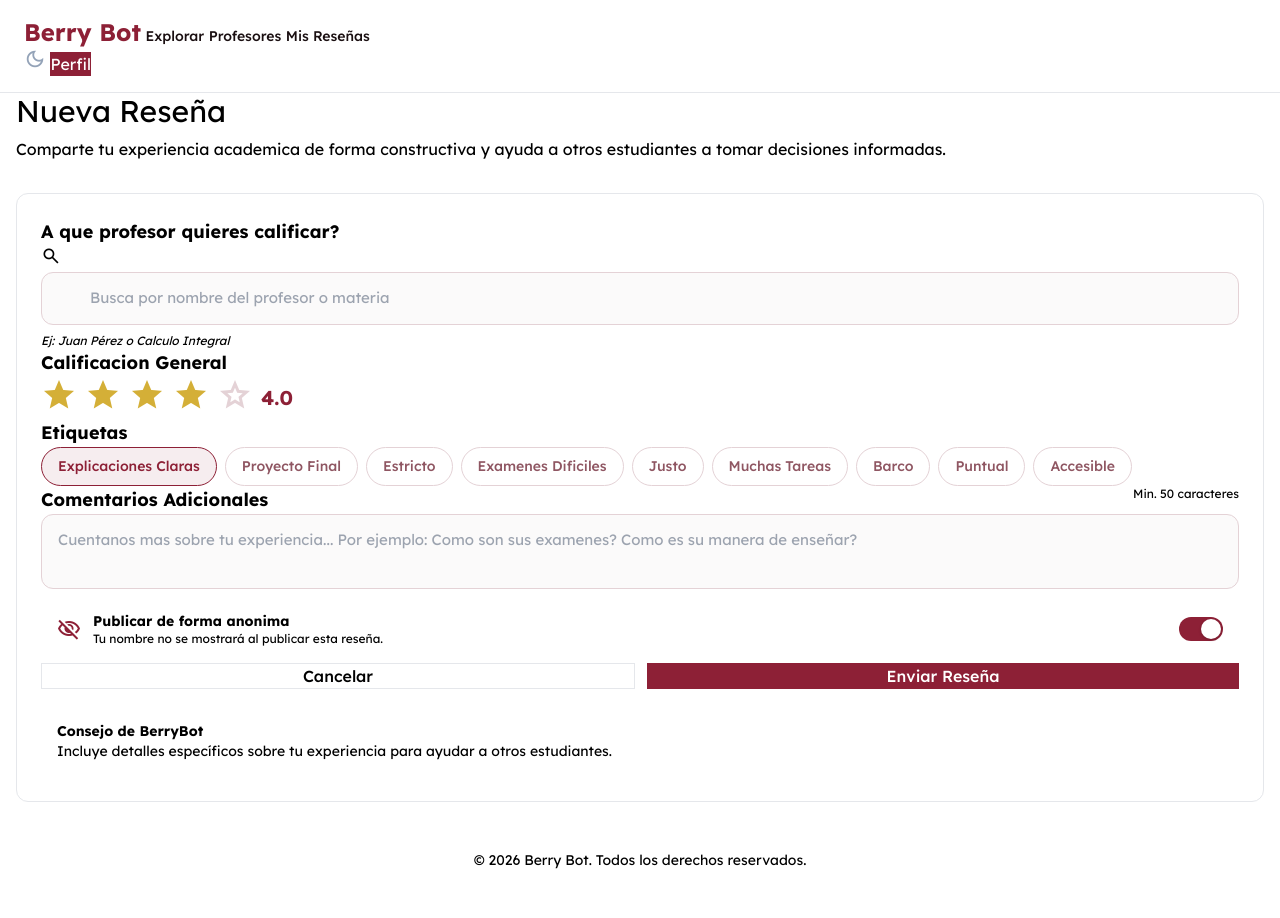
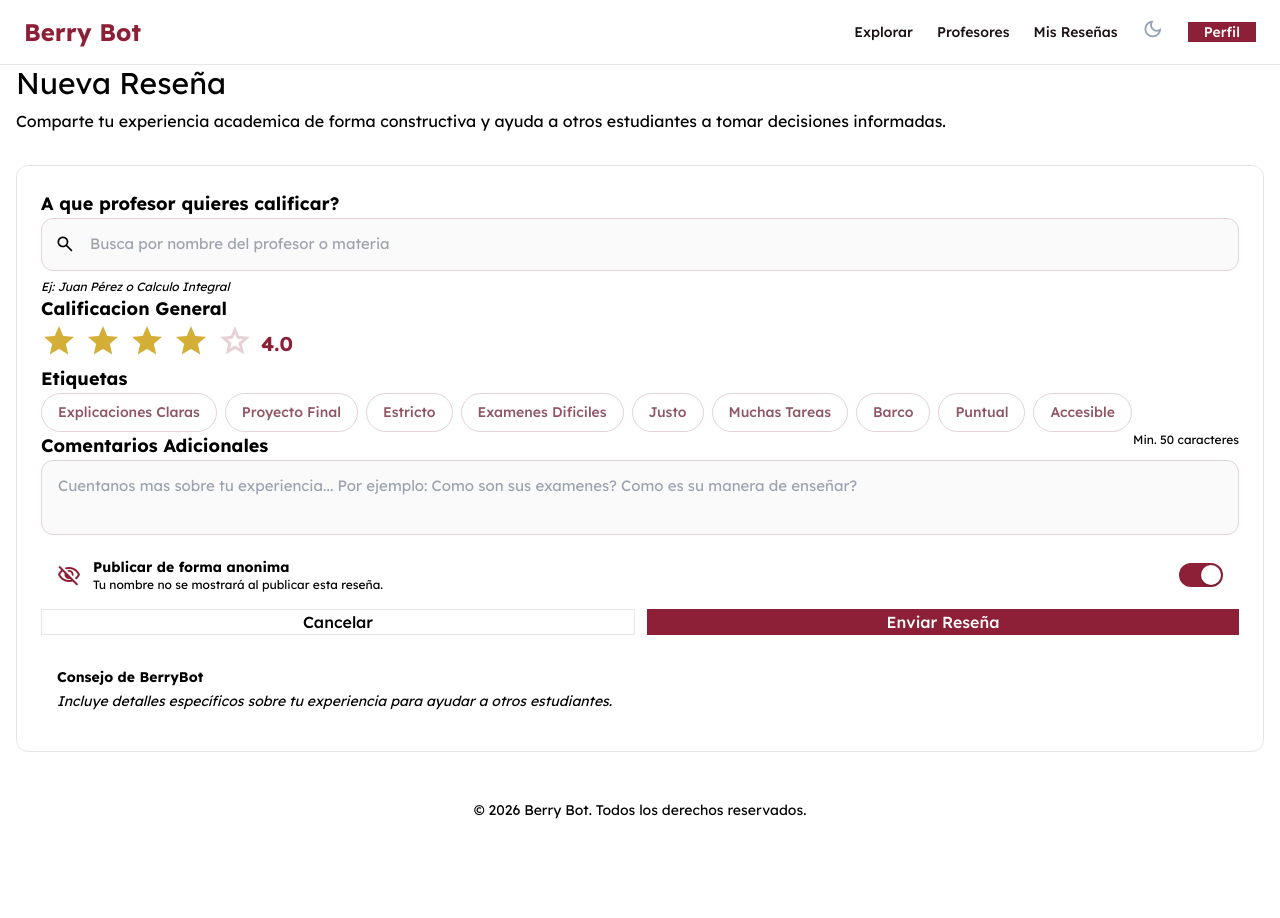
Before and after one commit to NotDrawing/BerryBot, a website: page public/reviews.html in a window 1280 px wide. After the commit the page ends 868 px from the top, so only its background shows below. Drawn offline with nearby package versions, Linux system fonts and the light colour scheme.

Commit message:
arreglo de nav bar de reseñas  y night mode en reviews

```diff
--- a/public/css/styles.css
+++ b/public/css/styles.css
@@ -517,17 +517,3 @@ a.text-\[\#8d2036\]:hover {
 .dark .nav-link:hover {
     color: #8d2036;
 }
-
-.material-symbols-outlined {}
-
-.profile-btn {
-    background-color: #8d2036;
-    color: white;
-    padding: 8px 20px;
-    border-radius: 8px;
-    font-size: 0.875rem;
-    font-weight: 700;
-    border: none;
-    cursor: pointer;
-    font-family: 'Lexend', sans-serif;
-}
--- a/public/reviews.html
+++ b/public/reviews.html
@@ -1,5 +1,5 @@
 <!DOCTYPE html>
-<html lang="en">
+<html lang="en" class="light">
 
 <head>
     <meta charset="UTF-8">
@@ -12,37 +12,33 @@
         href="https://fonts.googleapis.com/css2?family=Material+Symbols+Outlined:opsz,wght,FILL,GRAD@20..48,100..700,0..1,-50..200" />
 </head>
 
-<!-- ── TOP NAVBAR ── -->
-<header
-    class="border-b border-[#e4d2d6] dark:border-white/10 bg-white dark:bg-[#2d1a1e] px-6 md:px-20 py-4 flex items-center justify-between sticky top-0 z-50">
+<body class="bg-[#f8f6f6] dark:bg-[#1f1315] min-h-screen font-sans">
 
-    <!-- Nav -->
-    <div>
-        <a href="/public/dashboard.html" class="text-2xl font-bold text-[#8d2036]">Berry Bot</a>
+<header class="border-b border-[#e4d2d6] dark:border-white/10 bg-white dark:bg-[#2d1a1e] px-6 md:px-20 py-4 flex items-center justify-between top-0 z-50">
+
+    <!-- IZQUIERDA: Logo -->
+    <a href="/public/dashboard.html" class="text-2xl font-bold text-[#8d2036]">Berry Bot</a>
+
+    <!-- DERECHA: Links + Botones -->
+    <div class="flex items-center gap-6">
         <a class="nav-link" href="#">Explorar</a>
         <a class="nav-link" href="#">Profesores</a>
         <a class="nav-link" href="#">Mis Reseñas</a>
-        <div>
-            <button onclick="toggleDark()" class="text-slate-400 hover:text-[#8d2036] transition-colors"
-                aria-label="Cambiar tema">
-                <span id="dark-icon" class="material-symbols-outlined" style="font-size:22px">dark_mode</span>
-            </button>
+        <button onclick="toggleDark()" class="text-slate-400 hover:text-[#8d2036] transition-colors" aria-label="Cambiar tema">
+            <span id="dark-icon" class="material-symbols-outlined" style="font-size:22px">dark_mode</span>
+        </button>
+        <button id="profile-btn" class="bg-[#8d2036] text-white px-4 py-1.5 rounded-lg text-sm font-medium hover:bg-[#7a1a2b] transition-colors">
+            Perfil
+        </button>
+    </div>
 
-            <button id="profile-btn"
-                class="ml-4 bg-[#8d2036] text-white px-3 py-1 rounded hover:bg-[#7a1a2b] transition-colors">
-                Perfil
-            </button>
-
-            </nav>
-        </div>
 </header>
 
 <!-- Main -->
 <main class="max-w-[800px] mx-auto px-4 py-10">
-    <!-- Titulo de la pagina -->
     <div class="mb-8">
-        <h2 class="text-3xl md:text-4xl font-black tracking-tight"> Nueva Reseña </h2>
-        <p class="text-[#8f5662] dark:text-slate-400 mt-2">
+        <h2 class="text-3xl md:text-4xl font-black tracking-tight dark:text-white" > Nueva Reseña </h2>
+        <p class="text-[#8f5662] dark:text-slate-400 mt-2 dark:text-white" >
             Comparte tu experiencia academica de forma constructiva y ayuda a otros estudiantes a tomar decisiones
             informadas.
         </p>
@@ -54,22 +50,23 @@
 
             <!-- Profesores -->
             <section>
-                <label class="block text-lg font-bold mb-3">
+               <label class="block text-lg font-bold mb-3 dark:text-white">
                     A que profesor quieres calificar?
                 </label>
-
-                <div class="relative">
-                    <span class="material-symbols-outlined absolute left-4 top-1/2 -translate-y-1/2 text-[#8f5662]"
-                        style="font-size:20px">search</span>
+                <div style="position:relative;">
+                    <span class="material-symbols-outlined text-[#8f5662]"
+                        style="position:absolute; left:14px; top:50%; transform:translateY(-50%); font-size:20px; pointer-events:none;">search</span>
                     <input id="profesor-busqueda" type="text" placeholder="Busca por nombre del profesor o materia"
                         class="form-input" autocomplete="off" />
                 </div>
-                <p class="text-xs text-[#8f5662] mt-2 italic"> Ej: Juan Pérez o Calculo Integral </p>
+                <p class="text-xs text-[#8f5662] mt-2 italic dark:text-white "> Ej: Juan Pérez o Calculo Integral </p>
             </section>
 
             <!-- Calificacion -->
             <section>
-                <label class="block text-lg font-bold mb-3"> Calificacion General</label>
+                <label class="block text-lg font-bold mb-3 dark:text-white">
+                    Calificacion General
+                </label>
                 <div class="flex items-center gap-2">
                     <button class="star-btn filled" data-value="1" type="button" aria-label="1 estrella">
                         <span class="material-symbols-outlined">star</span>
@@ -92,9 +89,11 @@
 
             <!-- Etiquetas -->
             <section>
-                <label class="block text-lg font-bold mb-3"> Etiquetas </label>
+                <label class="block text-lg font-bold mb-3 dark:text-white">
+                    Etiquetas
+                </label>
                 <div class="flex flex-wrap gap-2">
-                    <button class="tag-btn active" type="button"> Explicaciones Claras</button>
+                    <button class="tag-btn" type="button"> Explicaciones Claras</button>
                     <button class="tag-btn" type="button"> Proyecto Final </button>
                     <button class="tag-btn" type="button"> Estricto </button>
                     <button class="tag-btn" type="button"> Examenes Dificiles </button>
@@ -108,9 +107,13 @@
 
             <!-- Comentarios -->
             <section>
-                <div class="flex justify-between items-end mb-3">
-                    <label class="block text-lg font-bold mb-3"> Comentarios Adicionales</label>
-                    <span id="char-counter" class="text-xs text-[#8f5662]"> Min. 50 caracteres</span>
+                <div class="flex justify-between items-end mb-3 ">
+                    <label class="block text-lg font-bold mb-3 dark:text-white">
+                        Comentarios Adicionales
+                    </label>
+                    <span id="char-counter" class="text-xs text-[#8f5662] dark:text-slate-500 dark:text-white ">
+                        Min. 50 caracteres
+                    </span>
                 </div>
                 <textarea id="review-text" class="form-textarea"
                     placeholder="Cuentanos mas sobre tu experiencia... Por ejemplo: Como son sus examenes? Como es su manera de enseñar?"
@@ -122,9 +125,12 @@
                 <div class="flex items-center gap-3">
                     <span class="material-symbols-outlined text-[#8d2036]">visibility_off</span>
                     <div>
-                        <p class="font-bold text-sm">Publicar de forma anonima</p>
-                        <p class="text-xs text-[#8f5662] dark:text-slate-500">Tu nombre no se mostrará al publicar esta
-                            reseña.</p>
+                        <p class="font-bold text-sm dark:text-white">
+                            Publicar de forma anonima
+                        </p>
+                        <p class="text-xs text-[#8f5662] dark:text-slate-500 dark:text-white">
+                            Tu nombre no se mostrará al publicar esta reseña.
+                        </p>
                     </div>
                 </div>
                 <div id="anon-toggle" class="toggle-track on" onclick="toggleAnon()" role="switch" aria-checked="true"
@@ -147,10 +153,9 @@
 
             <!-- Tips -->
             <div class="bg-[#f8f6f6]/50 dark:bg-white/10 p-4 rounded-lg mt-4">
-                <h4 class="text-sm font-bold"> Consejo de BerryBot</h4>
-                <p class="text-sm text-[#8f5662] dark:text-slate-500">
-                    <span class="font-bold"></span> Incluye detalles específicos sobre tu experiencia para
-                    ayudar a otros estudiantes.
+                <h4 class="text-sm font-bold dark:text-white"> Consejo de BerryBot</h4>
+                <p class="text-sm text-[#8f5662] dark:text-slate-500 mt-1 italic dark:text-white">
+                    Incluye detalles específicos sobre tu experiencia para ayudar a otros estudiantes.
                 </p>
             </div>
 
@@ -162,7 +167,7 @@
     &copy; 2026 Berry Bot. Todos los derechos reservados.
 </footer>
 
-<body>
+<script src="./js/script.js"></script>
+
 </body>
-
 </html>
```
